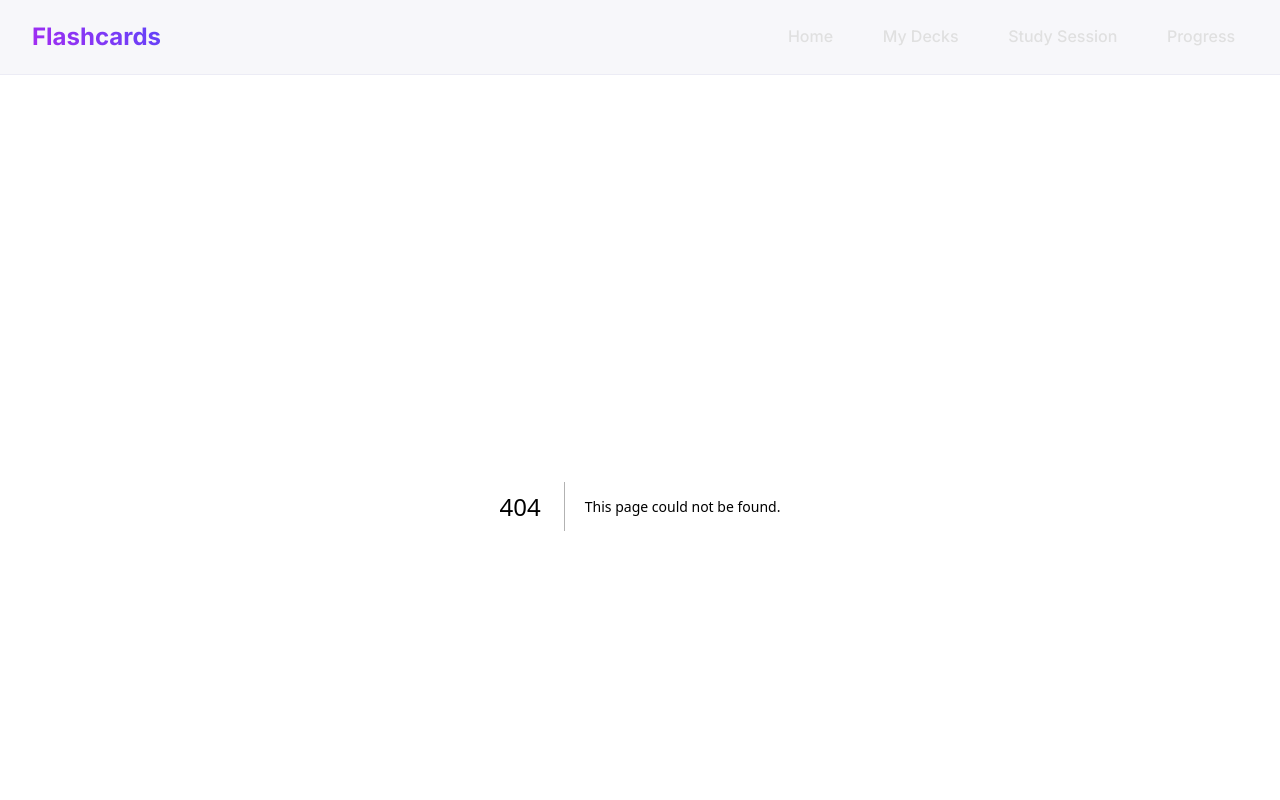
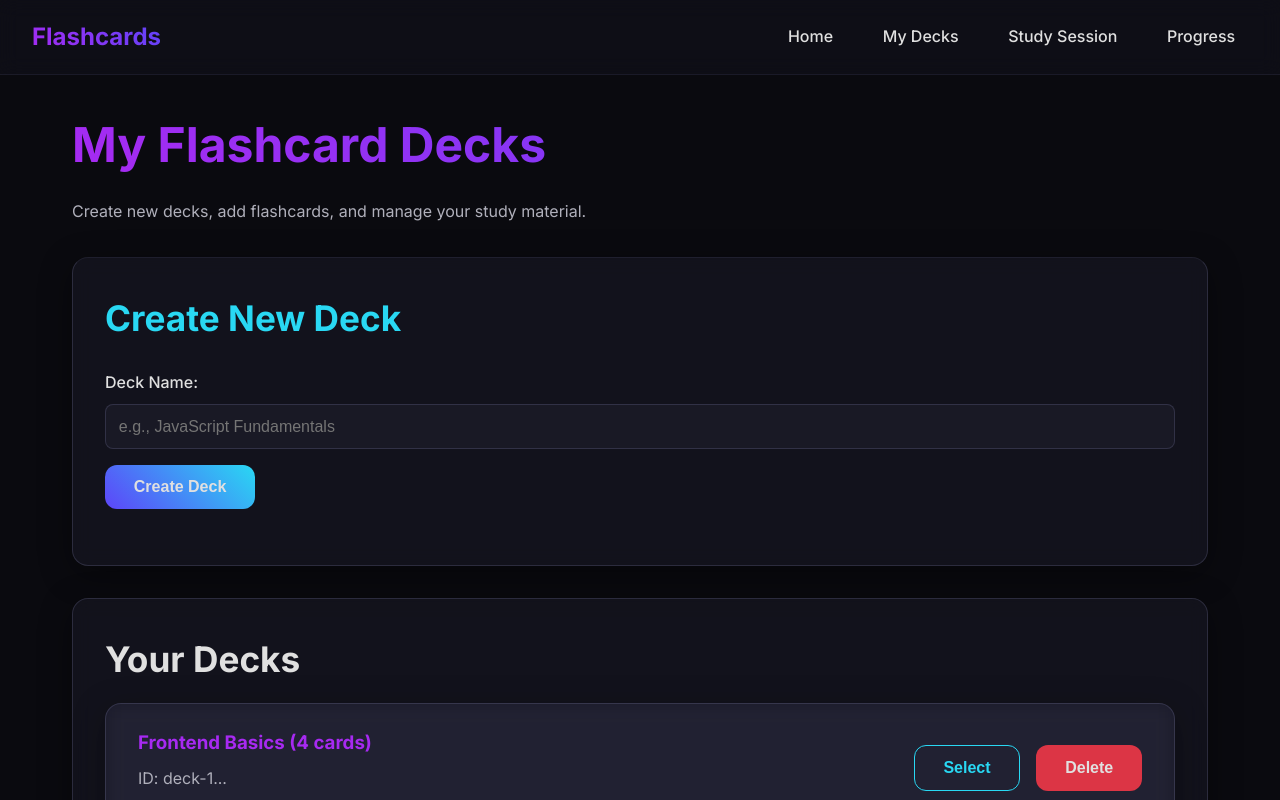
Before and after one commit to sahudevansh21/flashcard-study-tool, a Next.js app: page /my-decks in a window 1280 px wide. Before the commit this address had no page. Shown: the top 800 px of the page. Built offline with nearby package versions, Linux system fonts and the light colour scheme.

Commit message:
Add app/my-decks/page.js

```diff
--- /dev/null
+++ b/app/my-decks/page.js
@@ -0,0 +1,166 @@
+"use client";
+
+import { useState, useEffect } from 'react';
+import { getDecks, saveDecks } from '../../lib/client-storage';
+import { v4 as uuidv4 } from 'uuid';
+
+// Helper to generate unique IDs, if not using a library
+// function generateId() { return Math.random().toString(36).substring(2, 9); }
+
+export default function MyDecksPage() {
+  const [decks, setDecks] = useState([]);
+  const [newDeckName, setNewDeckName] = useState('');
+  const [selectedDeckId, setSelectedDeckId] = useState(null);
+  const [newCardFront, setNewCardFront] = useState('');
+  const [newCardBack, setNewCardBack] = useState('');
+
+  useEffect(() => {
+    setDecks(getDecks());
+  }, []);
+
+  useEffect(() => {
+    if (decks.length > 0) {
+      saveDecks(decks);
+    }
+  }, [decks]);
+
+  const handleCreateDeck = (e) => {
+    e.preventDefault();
+    if (newDeckName.trim()) {
+      const newDeck = { id: uuidv4(), name: newDeckName, cards: [] };
+      setDecks([...decks, newDeck]);
+      setNewDeckName('');
+      setSelectedDeckId(newDeck.id); // Automatically select new deck
+    }
+  };
+
+  const handleDeleteDeck = (id) => {
+    if (window.confirm('Are you sure you want to delete this deck?')) {
+      const updatedDecks = decks.filter((deck) => deck.id !== id);
+      setDecks(updatedDecks);
+      if (selectedDeckId === id) {
+        setSelectedDeckId(null);
+      }
+    }
+  };
+
+  const handleAddCard = (e) => {
+    e.preventDefault();
+    if (selectedDeckId && newCardFront.trim() && newCardBack.trim()) {
+      const updatedDecks = decks.map((deck) => {
+        if (deck.id === selectedDeckId) {
+          return {
+            ...deck,
+            cards: [...deck.cards, { id: uuidv4(), front: newCardFront, back: newCardBack, learned: false }],
+          };
+        }
+        return deck;
+      });
+      setDecks(updatedDecks);
+      setNewCardFront('');
+      setNewCardBack('');
+    }
+  };
+
+  const selectedDeck = decks.find((deck) => deck.id === selectedDeckId);
+
+  return (
+    <div className="container my-decks-page">
+      <h1 className="gradient-text">My Flashcard Decks</h1>
+      <p>Create new decks, add flashcards, and manage your study material.</p>
+
+      <div className="glass-card create-deck-form">
+        <h2>Create New Deck</h2>
+        <form onSubmit={handleCreateDeck} className="form-group">
+          <label htmlFor="newDeckName">Deck Name:</label>
+          <input
+            type="text"
+            id="newDeckName"
+            value={newDeckName}
+            onChange={(e) => setNewDeckName(e.target.value)}
+            placeholder="e.g., JavaScript Fundamentals"
+            required
+          />
+          <button type="submit" className="button primary-button" style={{ marginTop: '1rem' }}>
+            Create Deck
+          </button>
+        </form>
+      </div>
+
+      <div className="glass-card" style={{ marginTop: '2rem' }}>
+        <h2>Your Decks</h2>
+        {decks.length === 0 ? (
+          <p className="no-content-message">No decks created yet. Start by creating a new one!</p>
+        ) : (
+          <div className="deck-list">
+            {decks.map((deck) => (
+              <div key={deck.id} className="glass-card deck-item">
+                <div className="deck-item-info">
+                  <h3>{deck.name} ({deck.cards.length} cards)</h3>
+                  <p>ID: {deck.id.substring(0, 8)}...</p>
+                </div>
+                <div className="deck-item-actions">
+                  <button
+                    onClick={() => setSelectedDeckId(deck.id)}
+                    className="button secondary-button"
+                    style={{ backgroundColor: selectedDeckId === deck.id ? 'rgba(var(--accent-blue-rgb), 0.2)' : 'transparent' }}
+                  >
+                    {selectedDeckId === deck.id ? 'Selected' : 'Select'}
+                  </button>
+                  <button onClick={() => handleDeleteDeck(deck.id)} className="button danger-button">
+                    Delete
+                  </button>
+                </div>
+              </div>
+            ))}
+          </div>
+        )}
+      </div>
+
+      {selectedDeck && (
+        <div className="glass-card add-card-form" style={{ marginTop: '2rem' }}>
+          <h2>Add Card to &quot;{selectedDeck.name}&quot;</h2>
+          <form onSubmit={handleAddCard}>
+            <div className="form-group">
+              <label htmlFor="cardFront">Front of Card:</label>
+              <textarea
+                id="cardFront"
+                value={newCardFront}
+                onChange={(e) => setNewCardFront(e.target.value)}
+                placeholder="Question or term"
+                required
+              ></textarea>
+            </div>
+            <div className="form-group">
+              <label htmlFor="cardBack">Back of Card:</label>
+              <textarea
+                id="cardBack"
+                value={newCardBack}
+                onChange={(e) => setNewCardBack(e.target.value)}
+                placeholder="Answer or definition"
+                required
+              ></textarea>
+            </div>
+            <button type="submit" className="button primary-button">
+              Add Card
+            </button>
+          </form>
+
+          <h3 style={{ marginTop: '2rem', color: 'var(--accent-cyan)' }}>Cards in &quot;{selectedDeck.name}&quot;:</h3>
+          {selectedDeck.cards.length === 0 ? (
+            <p className="no-content-message">No cards in this deck yet. Add some above!</p>
+          ) : (
+            <ul style={{ listStyle: 'none', padding: 0 }}>
+              {selectedDeck.cards.map((card, index) => (
+                <li key={card.id} className="glass-card" style={{ display: 'flex', justifyContent: 'space-between', alignItems: 'center', padding: '1rem', marginBottom: '0.8rem' }}>
+                  <span>{index + 1}. {card.front.substring(0, 50)}...</span>
+                  <span>{card.back.substring(0, 50)}...</span>
+                </li>
+              ))}
+            </ul>
+          )}
+        </div>
+      )}
+    </div>
+  );
+}
```
